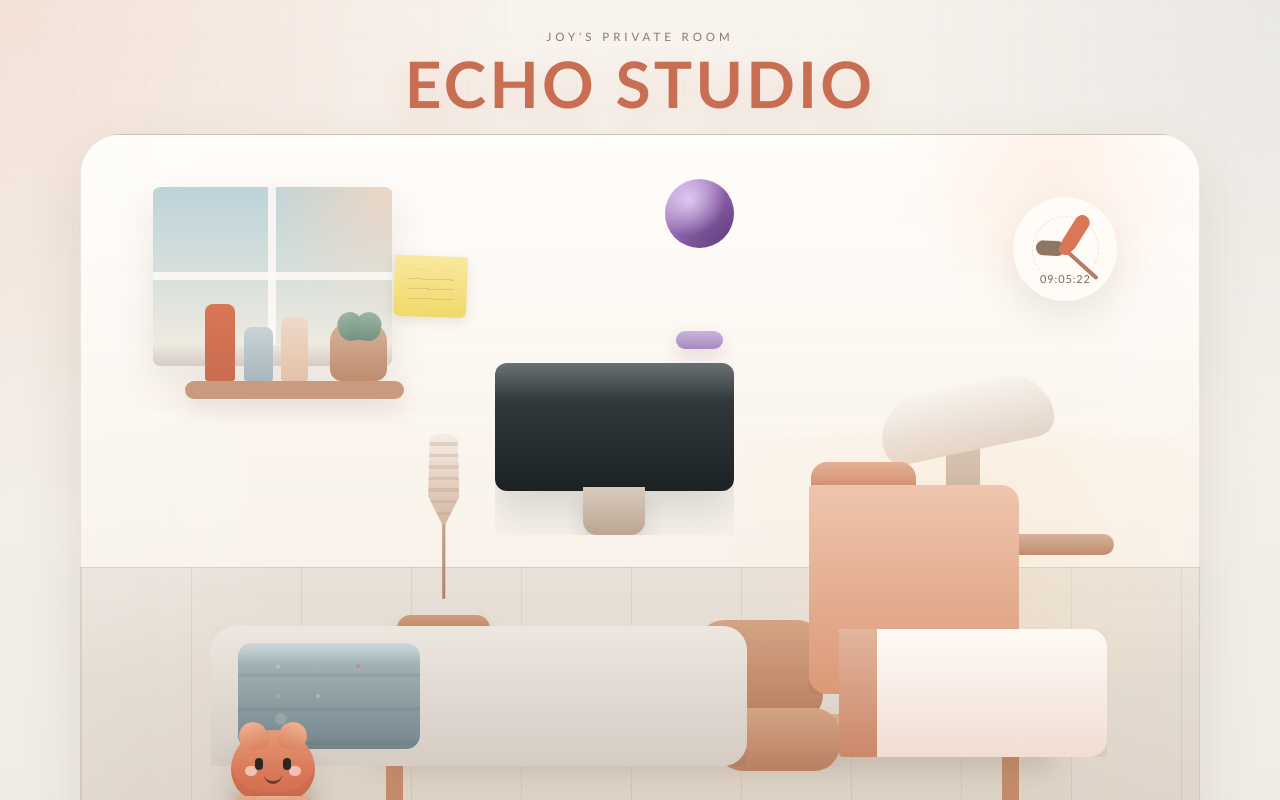
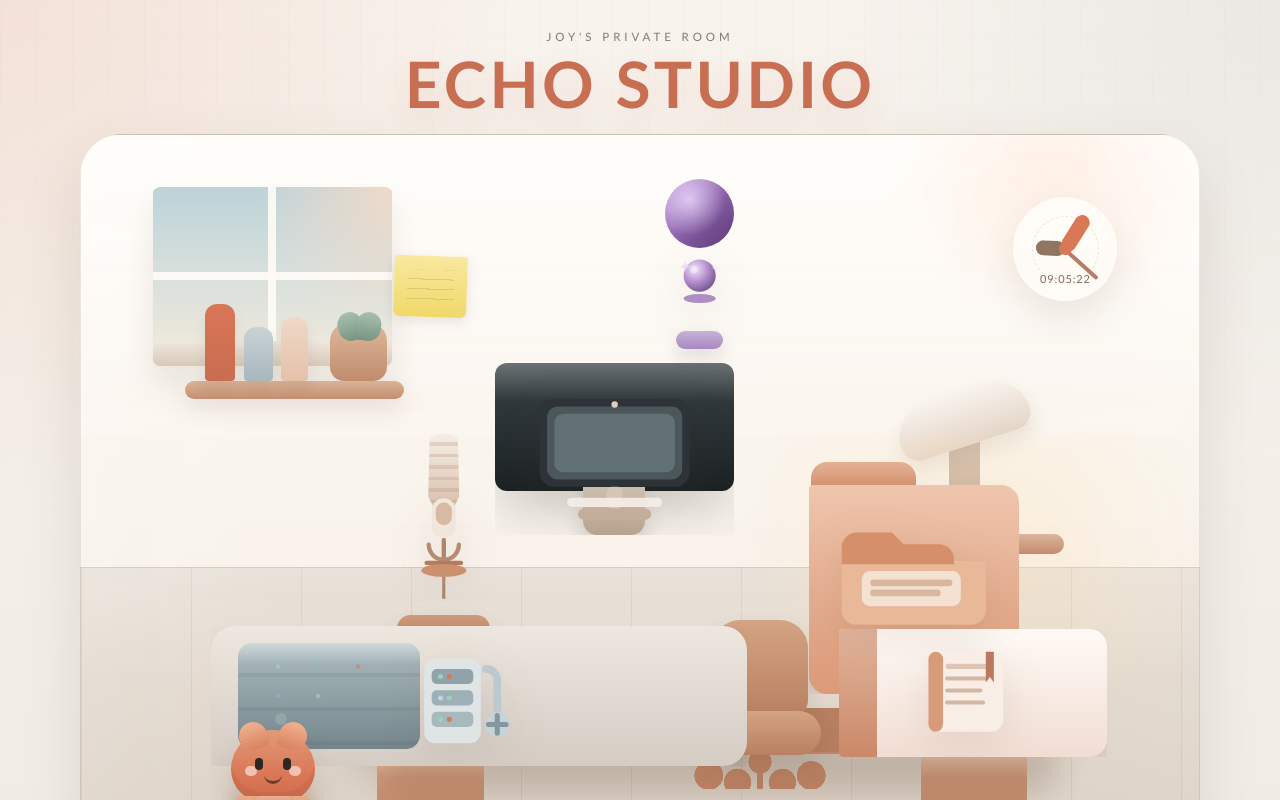
Before and after one commit to JoywDan/echo-studio, a React (Vite) app: page / in a window 1280 px wide. Shown: the top 800 px of the page. Built offline with nearby package versions, Linux system fonts and the light colour scheme.

Commit message:
feat(studio): sharpen room illustrations

```diff
--- a/src/App.jsx
+++ b/src/App.jsx
@@ -238,6 +238,9 @@ export default function App() {
             onClick={() => handleStationClick(s.id)}
             aria-label={s.name}
           >
+            <span className="object-art" aria-hidden="true">
+              <StationArtwork stationId={s.id} />
+            </span>
             <span className="obj-label">{s.label}</span>
             <span className="obj-title">{s.name}</span>
             <span className="obj-detail">{s.detail}</span>
@@ -272,3 +275,87 @@ function StudioPet() {
     </div>
   )
 }
+
+function StationArtwork({ stationId }) {
+  switch (stationId) {
+    case 'wechat':
+      return (
+        <svg className="station-art station-art-monitor" viewBox="0 0 220 170" focusable="false">
+          <rect x="28" y="22" width="164" height="96" rx="16" fill="#2d3336" />
+          <rect x="36" y="30" width="148" height="80" rx="12" fill="#4b575b" />
+          <rect x="44" y="38" width="132" height="64" rx="10" fill="#9fb4bc" opacity=".28" />
+          <circle cx="110" cy="28" r="3.5" fill="#ddd1c4" />
+          <rect x="101" y="118" width="18" height="24" rx="6" fill="#d6c4b4" />
+          <rect x="70" y="142" width="80" height="12" rx="6" fill="#c4ad9b" />
+          <rect x="58" y="130" width="104" height="10" rx="5" fill="#f5efe8" opacity=".9" />
+        </svg>
+      )
+    case 'voice':
+      return (
+        <svg className="station-art station-art-mic" viewBox="0 0 160 180" focusable="false">
+          <rect x="58" y="18" width="44" height="74" rx="22" fill="#f0e6db" />
+          <rect x="65" y="26" width="30" height="42" rx="15" fill="#d8baa4" />
+          <rect x="76" y="92" width="8" height="42" rx="4" fill="#af836c" />
+          <path d="M52 104c0 15 12 28 28 28s28-13 28-28" fill="none" stroke="#b78a72" strokeWidth="8" strokeLinecap="round" />
+          <rect x="44" y="134" width="72" height="8" rx="4" fill="#b47a5a" />
+          <ellipse cx="80" cy="152" rx="42" ry="12" fill="#cb916f" />
+        </svg>
+      )
+    case 'memory':
+      return (
+        <svg className="station-art station-art-folder" viewBox="0 0 220 150" focusable="false">
+          <path d="M24 46h62l16 16h94v58c0 10-8 18-18 18H42c-10 0-18-8-18-18V46z" fill="#e8b899" />
+          <path d="M24 46c0-10 8-18 18-18h42l14 14h42c10 0 18 8 18 18v6H24v-20z" fill="#d68f6b" />
+          <rect x="48" y="74" width="118" height="42" rx="10" fill="#f5e6d8" opacity=".9" />
+          <path d="M62 88h90M62 100h76" stroke="#cba185" strokeWidth="8" strokeLinecap="round" opacity=".65" />
+        </svg>
+      )
+    case 'vps':
+      return (
+        <svg className="station-art station-art-server" viewBox="0 0 180 170" focusable="false">
+          <rect x="28" y="18" width="90" height="134" rx="18" fill="#dfe4e5" />
+          <rect x="40" y="34" width="66" height="24" rx="8" fill="#91a3aa" />
+          <rect x="40" y="68" width="66" height="24" rx="8" fill="#9db0b7" />
+          <rect x="40" y="102" width="66" height="24" rx="8" fill="#a8b9be" />
+          <circle cx="54" cy="46" r="4" fill="#99d2b5" />
+          <circle cx="68" cy="46" r="4" fill="#d97757" />
+          <circle cx="54" cy="80" r="4" fill="#b9d8df" />
+          <circle cx="68" cy="80" r="4" fill="#99d2b5" />
+          <circle cx="54" cy="114" r="4" fill="#99d2b5" />
+          <circle cx="68" cy="114" r="4" fill="#d97757" />
+          <path d="M126 34c10 0 18 8 18 18v66" fill="none" stroke="#bcc9ce" strokeWidth="12" strokeLinecap="round" />
+          <circle cx="144" cy="122" r="20" fill="#c6d3d7" />
+          <path d="M144 108v28M130 122h28" stroke="#82979f" strokeWidth="8" strokeLinecap="round" />
+        </svg>
+      )
+    case 'diary':
+      return (
+        <svg className="station-art station-art-diary" viewBox="0 0 190 160" focusable="false">
+          <rect x="32" y="18" width="112" height="120" rx="18" fill="#f8eee5" />
+          <rect x="32" y="18" width="22" height="120" rx="12" fill="#d89b79" />
+          <rect x="58" y="36" width="64" height="8" rx="4" fill="#dfc5b3" />
+          <path d="M60 58h58M60 76h50M60 94h54" stroke="#d4b7a3" strokeWidth="6" strokeLinecap="round" />
+          <path d="M118 18h12v46l-6-8-6 8V18z" fill="#b9785f" />
+        </svg>
+      )
+    case 'inner':
+      return (
+        <svg className="station-art station-art-inner" viewBox="0 0 180 180" focusable="false">
+          <defs>
+            <radialGradient id="orbGlow" cx="35%" cy="30%" r="70%">
+              <stop offset="0%" stopColor="#f3e7fb" />
+              <stop offset="55%" stopColor="#b991cf" />
+              <stop offset="100%" stopColor="#7d5d99" />
+            </radialGradient>
+          </defs>
+          <circle cx="90" cy="72" r="42" fill="url(#orbGlow)" />
+          <circle cx="74" cy="56" r="10" fill="#ffffff" opacity=".35" />
+          <ellipse cx="90" cy="132" rx="42" ry="12" fill="#ae8cc4" />
+          <path d="M52 34l4 10 10 4-10 4-4 10-4-10-10-4 10-4 4-10z" fill="#ead7f7" opacity=".8" />
+          <path d="M132 42l3 7 7 3-7 3-3 7-3-7-7-3 7-3 3-7z" fill="#f5eafc" opacity=".7" />
+        </svg>
+      )
+    default:
+      return null
+  }
+}
--- a/src/index.css
+++ b/src/index.css
@@ -155,20 +155,20 @@ body::before {
   width: 21.4%;
   aspect-ratio: 240 / 180;
   border-radius: 3.5%;
-  border: 1.6% solid #f8f5ef;
-  background: linear-gradient(180deg, #e6edf0 0%, #fef6ed 100%);
-  box-shadow: inset 0 0 0 1px rgba(150,130,110,.08), var(--shadow-soft);
+  border: 1.8% solid #f8f5ef;
+  background: linear-gradient(180deg, #f7f2eb 0%, #f2e6d9 100%);
+  box-shadow: inset 0 0 0 1px rgba(150,130,110,.08), 0 18px 30px rgba(82,59,43,.10);
   overflow: hidden;
 }
 .window-sky {
   position: absolute; inset: 0;
   background:
-    radial-gradient(circle at top right, rgba(255,216,190,.72), transparent 45%),
-    linear-gradient(180deg, rgba(186,210,216,.95), rgba(244,236,222,.85));
+    radial-gradient(circle at top right, rgba(255,220,196,.76), transparent 45%),
+    linear-gradient(180deg, rgba(186,210,216,.96), rgba(244,236,222,.9));
 }
 .window-bar {
   position: absolute;
-  background: rgba(255,251,247,.84);
+  background: rgba(255,251,247,.92);
 }
 .window-bar.v {
   top: 0; bottom: 0;
@@ -181,8 +181,8 @@ body::before {
 .window-sill {
   position: absolute;
   bottom: 0; left: -8%; right: -8%;
-  height: 12%;
-  background: linear-gradient(180deg, #ede7df, #d5ccc4);
+  height: 14%;
+  background: linear-gradient(180deg, #f0e7dd, #d8c9ba);
   border-radius: 0 0 3px 3px;
 }
 
@@ -256,11 +256,11 @@ body::before {
   top: 32.4%; left: 9.3%;
   width: 19.6%; height: 2.4%;
   border-radius: 999px;
-  background: #c89b7f;
+  background: linear-gradient(180deg, #d9b396, #c58f70);
   box-shadow: 0 10px 24px rgba(90,67,52,.14);
 }
 .shelf-book, .shelf-plant { position: absolute; bottom: 100%; }
-.shelf-book { border-radius: 8px 8px 3px 3px; }
+.shelf-book { border-radius: 12px 12px 4px 4px; box-shadow: 0 8px 14px rgba(82,59,43,.08); }
 .b1 {
   left: 9%;
   width: 14%; height: 420%;
@@ -279,8 +279,8 @@ body::before {
 .shelf-plant {
   right: 8%;
   width: 26%; height: 320%;
-  border-radius: 18px 18px 12px 12px;
-  background: linear-gradient(180deg, #d6b399, #be8c6d);
+  border-radius: 18px 18px 14px 14px;
+  background: linear-gradient(180deg, #deb79c, #c08d6d);
 }
 .shelf-plant::before, .shelf-plant::after {
   content: '';
@@ -288,7 +288,7 @@ body::before {
   bottom: 68%;
   width: 44%; height: 50%;
   border-radius: 24px 24px 4px 24px;
-  background: linear-gradient(180deg, #9cb4a4, #739280);
+  background: linear-gradient(180deg, #a8c0ae, #769682);
 }
 .shelf-plant::before { left: 14%; transform: rotate(-18deg); }
 .shelf-plant::after  { right: 10%; transform: scaleX(-1) rotate(-8deg); }
@@ -297,64 +297,73 @@ body::before {
 .desk-surface {
   position: absolute;
   left: 24.1%; right: 12.3%;
-  bottom: 19.7%; height: 4%;
-  border-radius: 20px 20px 10px 10px;
-  background: linear-gradient(180deg, #dbaf92, #c89274);
-  box-shadow: var(--shadow-soft);
+  bottom: 18.4%; height: 5.8%;
+  border-radius: 22px 22px 12px 12px;
+  background:
+    linear-gradient(180deg, rgba(255,250,244,.34), transparent 36%),
+    linear-gradient(180deg, #deb295, #cb8d6c);
+  box-shadow: 0 18px 30px rgba(82,59,43,.14);
+  z-index: 0;
 }
-/* Desk legs */
+/* Desk cabinets */
 .desk-surface::before, .desk-surface::after {
   content: '';
   position: absolute;
   top: 100%;
-  width: 2.4%; height: 1600%;
-  border-radius: 999px;
-  background: linear-gradient(180deg, #c58d6d, #af7759);
+  width: 15%; height: 220%;
+  border-radius: 0 0 18px 18px;
+  background:
+    linear-gradient(180deg, rgba(255,244,236,.26), transparent 24%),
+    linear-gradient(180deg, #d4a183, #b97958);
+  box-shadow: inset 0 -12px 0 rgba(143,91,64,.12);
 }
-.desk-surface::before { left: 5%; }
-.desk-surface::after  { right: 6%; }
+.desk-surface::before { left: 3.8%; }
+.desk-surface::after  { right: 4.8%; }
 
 .desk-shadow {
   position: absolute;
   left: 27%; right: 13%;
-  bottom: 16.3%; height: 3.4%;
+  bottom: 12.8%; height: 5.8%;
   border-radius: 999px;
-  background: rgba(91,67,53,.12);
-  filter: blur(10px);
+  background: rgba(91,67,53,.16);
+  filter: blur(14px);
 }
 
 /* ─── Lamp ───────────────────────────────────────────────────── */
 .desk-lamp {
   position: absolute;
   top: 36.8%; right: 19.6%;
-  width: 3%; height: 15.5%;
+  width: 2.8%; height: 16.2%;
   border-radius: 999px;
-  background: linear-gradient(180deg, #d9c9be, #bba391);
+  background:
+    linear-gradient(180deg, rgba(255,250,244,.34), transparent 28%),
+    linear-gradient(180deg, #dbcbbf, #b99f8b);
 }
 /* Lamp head */
 .desk-lamp::before {
   content: '';
   position: absolute;
-  top: -25%; left: -200%;
-  width: 520%; height: 56%;
-  border-radius: 44px 44px 20px 20px;
-  background: linear-gradient(180deg, #f8f3ed, #e3d4c8);
-  transform: rotate(-12deg);
+  top: -18%; left: -170%;
+  width: 430%; height: 44%;
+  border-radius: 44px 44px 22px 22px;
+  background: linear-gradient(180deg, #f8f3ed, #e5d5c8);
+  transform: rotate(-18deg);
+  box-shadow: 0 10px 18px rgba(82,59,43,.10);
 }
 /* Lamp base */
 .desk-lamp::after {
   content: '';
   position: absolute;
-  bottom: -20%; left: -200%;
-  width: 700%; height: 18%;
+  bottom: -14%; left: -170%;
+  width: 540%; height: 16%;
   border-radius: 999px;
-  background: linear-gradient(180deg, #d7b29b, #c08d6e);
+  background: linear-gradient(180deg, #dbb59e, #c38b6c);
 }
 .lamp-glow {
   position: absolute;
-  top: 20%; left: -900%;
+  top: 18%; left: -900%;
   width: 2000%; height: 200%;
-  background: radial-gradient(circle, rgba(255,224,180,.28), transparent 72%);
+  background: radial-gradient(circle, rgba(255,224,180,.34), transparent 70%);
   filter: blur(8px);
 }
 
@@ -363,22 +372,38 @@ body::before {
   position: absolute;
   left: 53.6%; bottom: 13.7%;
   width: 14.3%; height: 22.4%;
+  background:
+    radial-gradient(circle at 18% 92%, #b77e61 0 7%, transparent 7.2%),
+    radial-gradient(circle at 36% 96%, #b77e61 0 7%, transparent 7.2%),
+    radial-gradient(circle at 50% 84%, #b77e61 0 7%, transparent 7.2%),
+    radial-gradient(circle at 64% 96%, #b77e61 0 7%, transparent 7.2%),
+    radial-gradient(circle at 82% 92%, #b77e61 0 7%, transparent 7.2%),
+    linear-gradient(180deg, transparent 0 52%, #b77e61 52% 78%, transparent 78%),
+    linear-gradient(90deg, transparent 0 48%, #b77e61 48% 52%, transparent 52%);
 }
 .chair::before, .chair::after {
   content: '';
   position: absolute;
   background: linear-gradient(180deg, #d3a483, #b97f61);
-  border-radius: 26px;
+  box-shadow: 0 12px 22px rgba(82,59,43,.12);
 }
-.chair::before { inset: 0 11% 40% 11%; }
-.chair::after  { inset: 52% 0 11% 23%; }
+.chair::before {
+  inset: 0 20% 42% 20%;
+  border-radius: 28px 28px 18px 18px;
+}
+.chair::after  {
+  inset: 54% 12% 20% 12%;
+  border-radius: 24px;
+}
 
 /* ─── Paper stacks ───────────────────────────────────────────── */
 .paper-stack {
   position: absolute;
-  width: 6.4%; height: 2.1%;
+  width: 6.6%; height: 2.6%;
   border-radius: 8px;
-  background: rgba(255,252,248,.92);
+  background:
+    linear-gradient(180deg, rgba(255,255,255,.72), transparent 30%),
+    rgba(255,252,248,.94);
   box-shadow: 0 8px 16px rgba(91,67,53,.08);
 }
 .paper-one { left: 35.7%; bottom: 27.6%; transform: rotate(-6deg); }
@@ -390,7 +415,7 @@ body::before {
   left: 30.7%; bottom: 25.9%;
   width: 3%; height: 7.1%;
   border-radius: 0 0 14px 14px;
-  background: linear-gradient(180deg, #f5ede5, #e0cdbf);
+  background: linear-gradient(180deg, #f7efe7, #e2cfbf);
   box-shadow: 0 12px 24px rgba(91,67,53,.08);
 }
 .desk-cup::before {
@@ -415,6 +440,10 @@ body::before {
   outline: none;
   overflow: hidden;
 }
+.room-object::before,
+.room-object::after {
+  z-index: 0;
+}
 .room-object:hover, .room-object:focus-visible {
   transform: translateY(-6px);
   filter: saturate(1.02);
@@ -424,6 +453,18 @@ body::before {
 }
 
 /* Object text */
+.object-art {
+  position: absolute;
+  inset: 0;
+  z-index: 1;
+  pointer-events: none;
+}
+.station-art {
+  width: 100%;
+  height: 100%;
+  display: block;
+  filter: drop-shadow(0 12px 20px rgba(82,59,43,.10));
+}
 .obj-label, .obj-title, .obj-detail {
   display: block;
   position: relative; z-index: 2;
@@ -502,6 +543,7 @@ body::before {
 .object-monitor .obj-label,
 .object-monitor .obj-detail { color: #efe7dd; }
 .object-monitor .obj-title  { color: #f5efeb; }
+.object-monitor .station-art { padding: 6% 8% 0; }
 
 /* ─── Mic (Voice Studio) ─────────────────────────────────────── */
 .object-mic {
@@ -553,6 +595,7 @@ body::before {
 .object-mic .obj-label,
 .object-mic .obj-title,
 .object-mic .obj-detail { text-align: center; }
+.object-mic .station-art { padding: 2% 14% 6%; }
 
 /* ─── Memory folder (Memory Core) ───────────────────────────── */
 .object-memory {
@@ -580,6 +623,7 @@ body::before {
 }
 .object-memory .obj-title,
 .object-memory .obj-detail { color: #5e4639; }
+.object-memory .station-art { padding: 8% 6% 10%; }
 
 /* ─── Server rack (Server Hub) ───────────────────────────────── */
 .object-server {
@@ -624,6 +668,7 @@ body::before {
     inset 0 -20% 0 rgba(0,0,0,.08);
 }
 .object-server .obj-title { color: #7c8d94; }
+.object-server .station-art { padding: 4% 10% 2% 4%; }
 
 /* ─── Diary (Echo's Diary) ───────────────────────────────────── */
 .object-diary {
@@ -649,6 +694,7 @@ body::before {
   border-radius: 4px 0 0 4px;
   background: linear-gradient(180deg, #e2b59d, #cb8868);
 }
+.object-diary .station-art { padding: 4% 10% 4% 8%; }
 
 /* ─── Placeholder / future-feature items ────────────────────── */
 .room-decor {
@@ -1015,6 +1061,7 @@ select option { background: var(--card); }
 .object-inner .obj-label { color: #c4a8d8; }
 .object-inner .obj-title { color: #a07ab8; }
 .object-inner .obj-detail { color: #8a6a9a; }
+.object-inner .station-art { padding: 8% 18% 18%; }
 
 @keyframes orb-pulse {
   0%, 100% { box-shadow: 0 0 0 6% rgba(160,120,185,.18), 0 0 28px rgba(148,100,185,.28), 0 12px 28px rgba(60,30,80,.20); }
```
